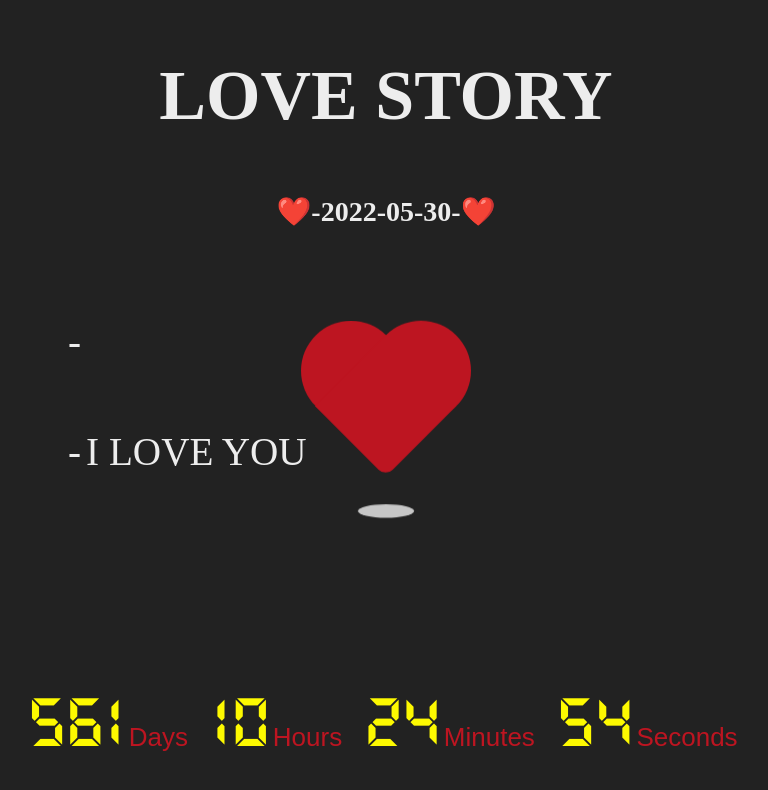
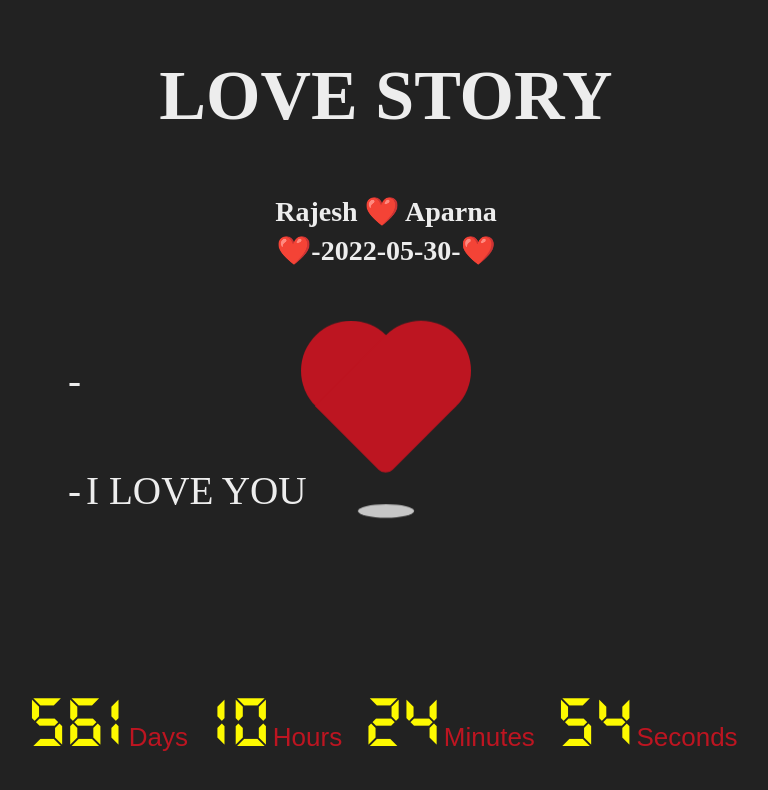
Before and after one commit to Rajeshteche/Rajesh1, a browser extension: page index.html in a window 1280 px wide. Shown: the whole page, without its empty margins (254-1022 px from the left). Drawn offline with Linux system fonts and the light colour scheme.

Commit message:
Update index.html

```diff
--- a/index.html
+++ b/index.html
@@ -120,6 +120,7 @@
 
 <body>
   <h1>LOVE STORY</h1>
+  <h4>Rajesh ❤️ Aparna</h4>
   <h4>❤️-2022-05-30-❤️</h4>
 
   <main class="scene">
```
